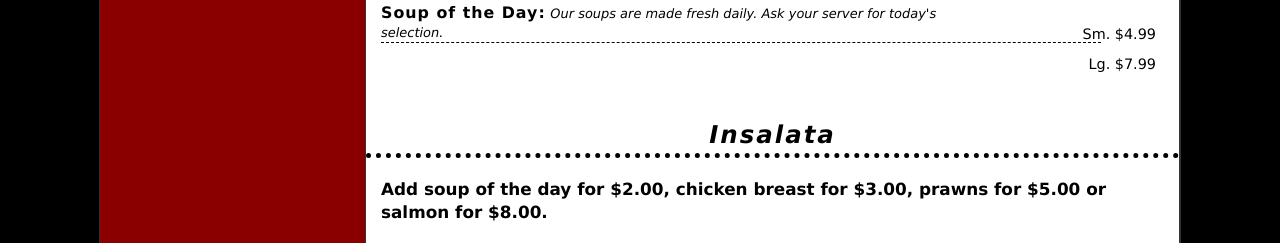
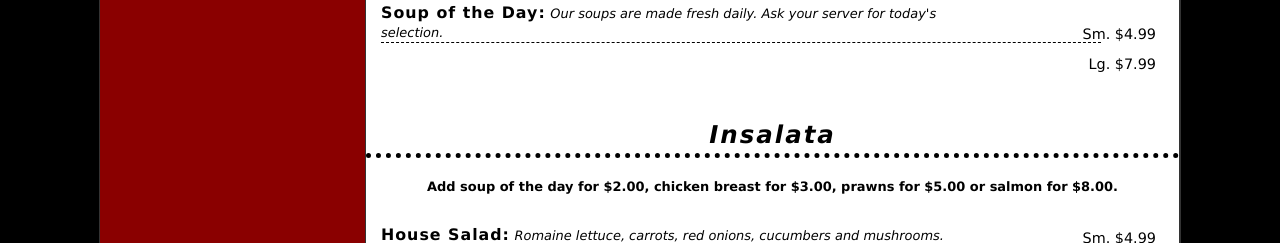
Before and after one commit to KellyRipa/dinner, a plain HTML site: page index.html in a window 1280 px wide. Shown: the part 557-800 px from the top of the page. Drawn offline with Linux system fonts and the light colour scheme.

Commit message:
Add files via upload

```diff
--- a/CSS/content_style.css
+++ b/CSS/content_style.css
@@ -33,6 +33,11 @@
 	border-bottom: 5px dotted black;
 	letter-spacing: 2px;
 
+}
+
+.extra {
+	text-align: center;
+	font-size: 0.9em;
 }
 
 .menu-item {
```
